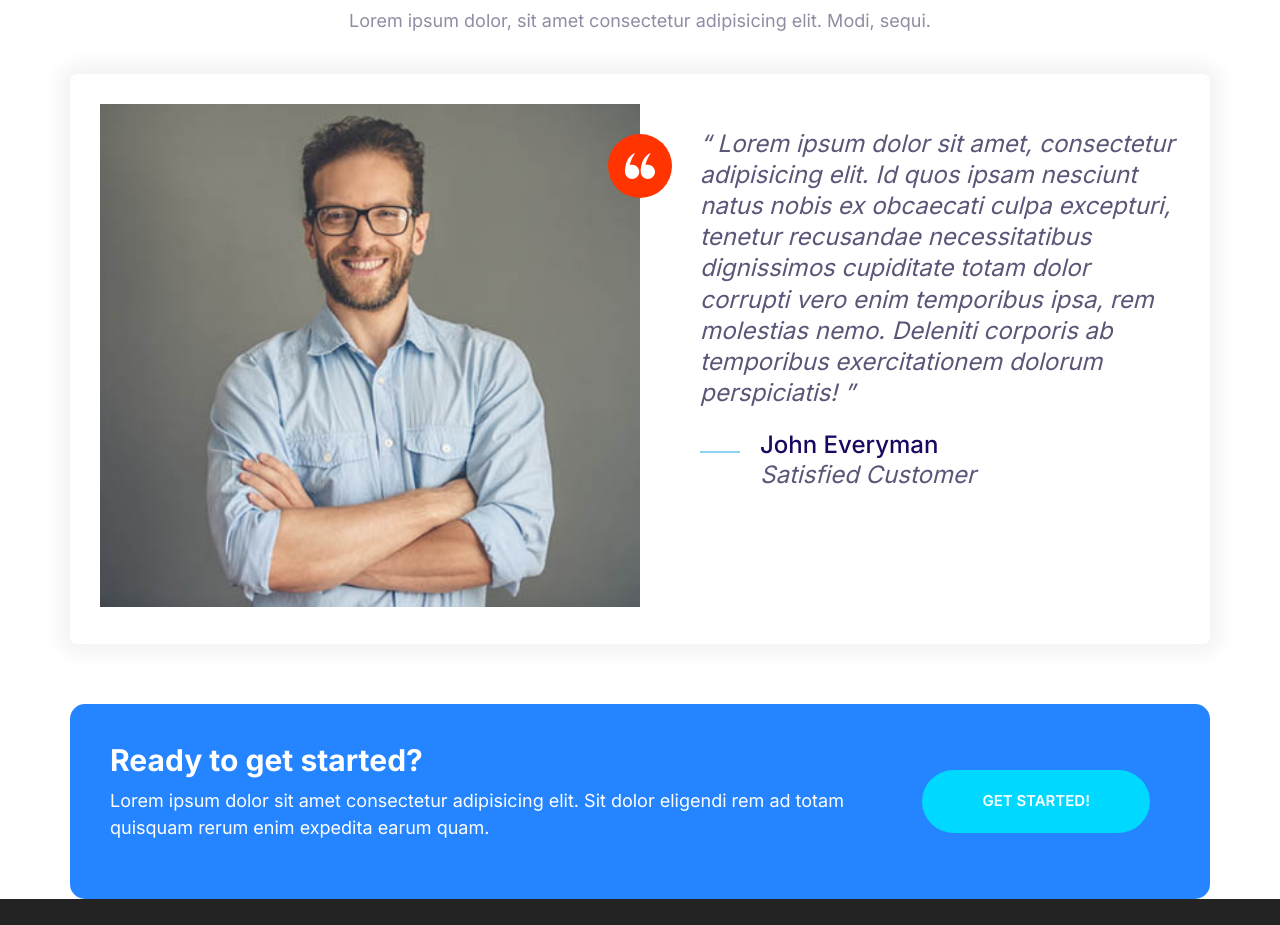
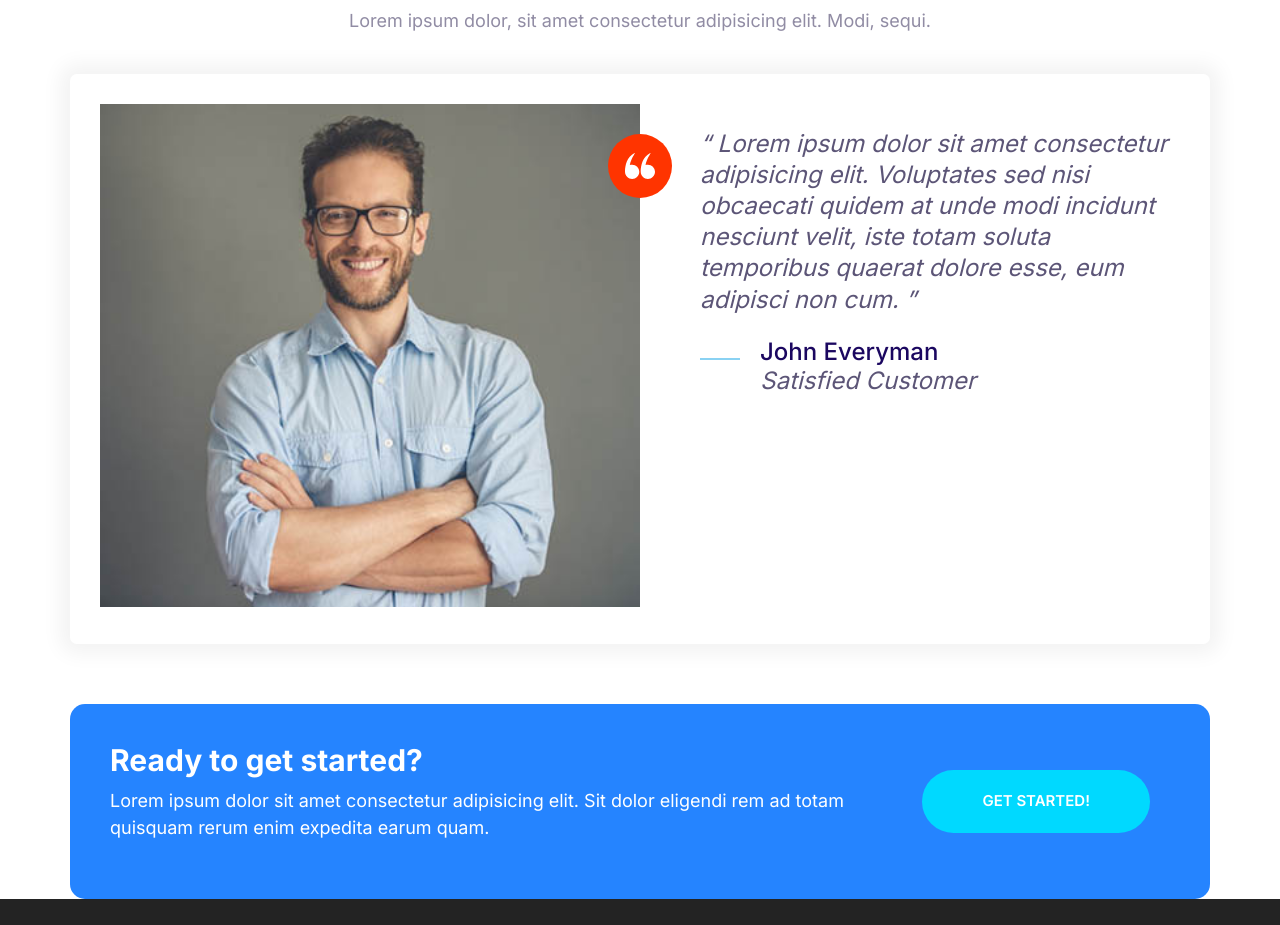
Before and after one commit to b1tburn3r20/moshify, a website built with Parcel: page index.html in a window 1280 px wide. Shown: the part 4649-5574 px from the top of the page. Built offline with nearby package versions, Linux system fonts and the light colour scheme.

Commit message:
changed from 50 to 30 lorems

```diff
--- a/index.html
+++ b/index.html
@@ -327,12 +327,10 @@
             </div>
             <blockquote class="quote">
               <p class="quote__text">
-                Lorem ipsum dolor sit amet, consectetur adipisicing elit. Id
-                quos ipsam nesciunt natus nobis ex obcaecati culpa excepturi,
-                tenetur recusandae necessitatibus dignissimos cupiditate totam
-                dolor corrupti vero enim temporibus ipsa, rem molestias nemo.
-                Deleniti corporis ab temporibus exercitationem dolorum
-                perspiciatis!
+                Lorem ipsum dolor sit amet consectetur adipisicing elit.
+                Voluptates sed nisi obcaecati quidem at unde modi incidunt
+                nesciunt velit, iste totam soluta temporibus quaerat dolore
+                esse, eum adipisci non cum.
               </p>
               <footer>
                 <div class="media">
```
